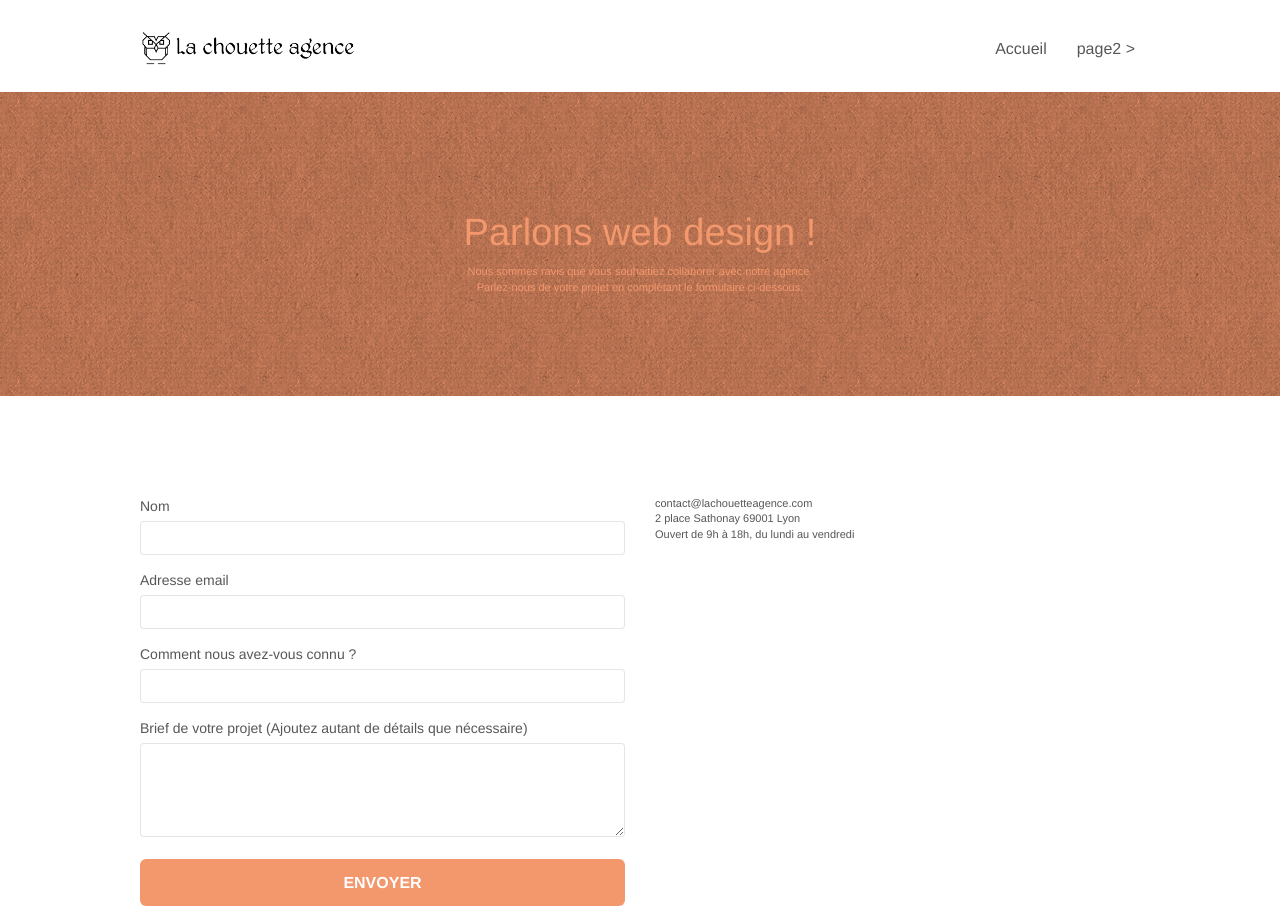
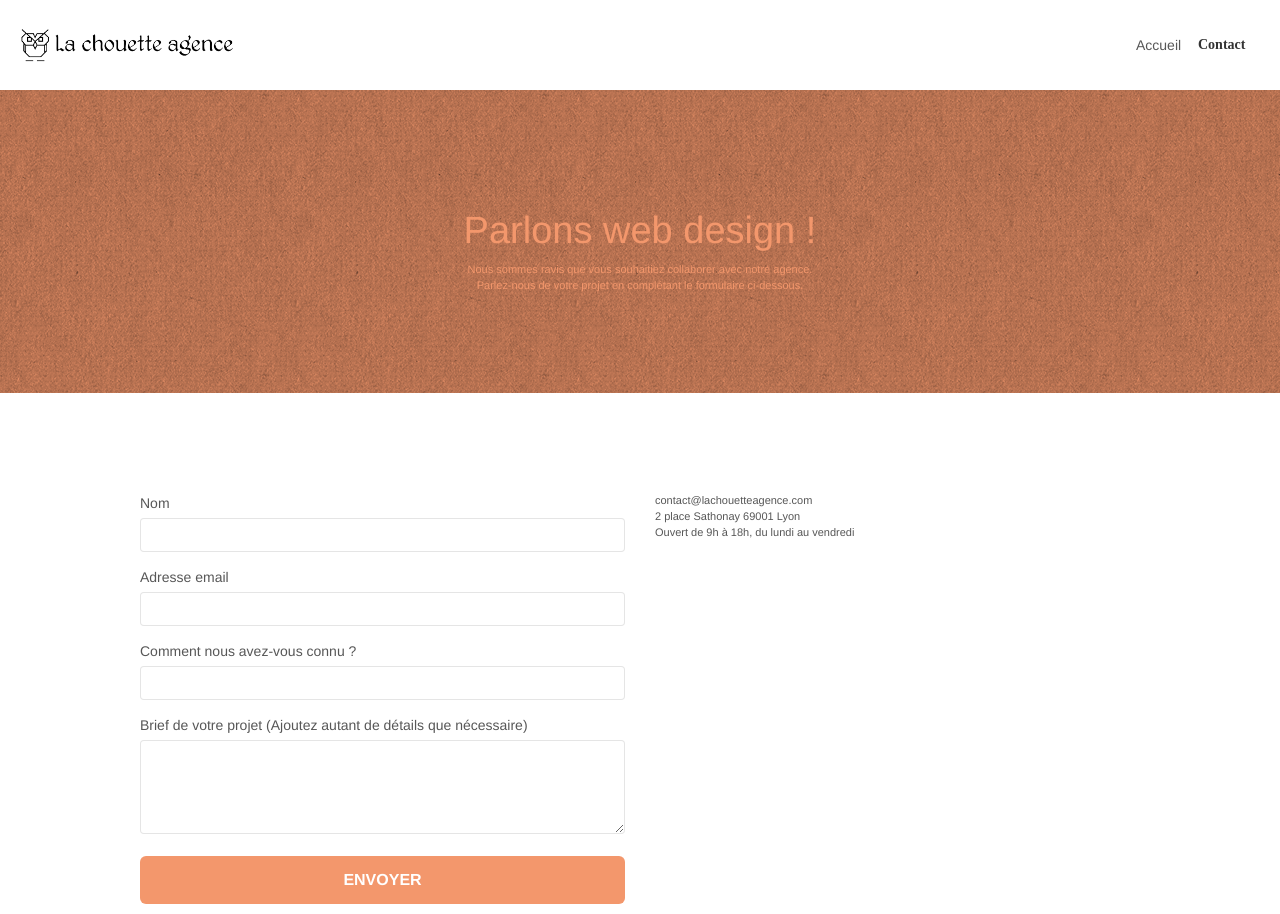
Before and after one commit to Jbens140/JordanBensignor_4_20022021, a plain HTML site: page page2.html in a window 1280 px wide. Shown: the top 914 px of the page. Drawn offline with nearby package versions, Linux system fonts and the light colour scheme; files that its build step writes are made by us from their sources; a script that the page names is missing.

Commit message:
modif navbar

```diff
--- a/page2.html
+++ b/page2.html
@@ -31,29 +31,27 @@
 <div class="page-container">
 
 <!-- bloc-0 -->
-<div class="bloc bgc-white l-bloc " id="bloc-0">
-	<div class="container bloc-sm">
-		<nav class="navbar row">
-			<div class="navbar-header">
-				<a class="navbar-brand" href="index.html"><img src="img/la-chouette-agence.png" alt="atlanta web design logo" height="40" /></a>
-				<button id="nav-toggle" type="button" class="ui-navbar-toggle navbar-toggle" data-toggle="collapse" data-target=".navbar-1">
-					<span class="sr-only">Toggle navigation</span><span class="icon-bar"></span><span class="icon-bar"></span><span class="icon-bar"></span>
-				</button>
+<div class="GridHeader">
+	<!--div class="keywords" style="color:#cccccc;font-size:1px;">Agence web à paris, stratégie web, web design, illustrations, design de site web, site web, web, internet, site internet, site</div-->
+	<a class="navbar-brand" href="index.html"><img src="img/la-chouette-agence.png" alt="paris web design logo agence web meilleure agence" height="40" /></a>
+	<!--div class="keywords" style="color:#cccccc;font-size:1px;">Agence web à paris, stratégie web, web design, illustrations, design de site web, site web, web, internet, site internet, site</div-->
+
+	<div class="GridHeaderNav">
+		<div  class="HeaderNav">
+			<a href="index.html">Accueil</a>
 		</div>
-			<div class="collapse navbar-collapse navbar-1 special-dropdown-nav">
-				<ul class="site-navigation nav navbar-nav">
+		<div class="HeaderNav">Contact</div>
+</div>
+	<!--ul class="site-navigation nav navbar-nav">
 		<li>
 			<a href="index.html">Accueil</a>
 		</li>
 		<li>
 		</li>
 		<li>
-						<a href="page2.html">page2 &gt;</a>
+			<a href="page2.html">Contact</a>
 		</li>
-				</ul>
-			</div>
-		</nav>
-	</div>
+	</ul-->
 </div>
 <!-- bloc-0 END -->
 
--- a/style.css
+++ b/style.css
@@ -6,11 +6,32 @@ body {
     -webkit-font-smoothing: antialiased;
     -moz-osx-font-smoothing: grayscale;
 }
+.GridHeader
+{
+    display: grid;
+    grid-template-columns: 90% 10%;
+    padding: 20px;
+}
+.GridHeaderNav
+{
+    display: grid;
+    grid-template-columns: 50% 50%;
+}
+.HeaderNav
+{
+    display: flex;
+    align-items: center;
+    font-weight: bold;
+    font-family: 'Times New Roman', Times, serif;
+    text-decoration:none;
+
+}
 
 a,
 button {
-    transition: all .3s ease-in-out;
+
     outline: none!important;
+    text-decoration: none;
 }
 
 a:hover {
@@ -31,7 +52,6 @@ a:hover {
     width: 100%;
     clear: both;
     background: 50% 50% no-repeat;
-    padding: 0 50px;
     -webkit-background-size: cover;
     -moz-background-size: cover;
     -o-background-size: cover;
@@ -93,6 +113,7 @@ a:hover {
 .texture-paper::before {
     background: url("img/texture-paper.png");
     background-size: 280px 280px;
+    width: 100%;
 }
 
 .b-parallax {
@@ -292,19 +313,12 @@ a:hover {
     z-index: 1;
 }
 
-.navbar-brand {
-    height: auto;
-    padding: 3px 15px;
-    font-size: 25px;
-    font-weight: normal;
-    font-weight: 600;
-    line-height: 44px;
-}
 
 .navbar-brand img {
     max-height: 200px;
     margin: 0 5px 0 0;
-    display: inline;
+    display: flex;
+    align-items: center;
 }
 
 .navbar-brand img[src$=svg] {
@@ -955,16 +969,7 @@ h4 {
         left: -1px;
         right: -1px;
     }
-    .navbar-collapse {
-        padding: 0;
-        overflow-x: hidden;
-        -webkit-box-shadow: none;
-        box-shadow: none;
-    }
-    .navbar-brand img {
-        max-height: 40px;
-        width: auto;
-    }
+
     .nav-invert .navbar-header {
         float: none;
         width: 100%;
```
Also changed, not shown: index.html (+13 -15 lines), css/bootstrap.css. Lines whose indentation alone changed are shown as unchanged.
